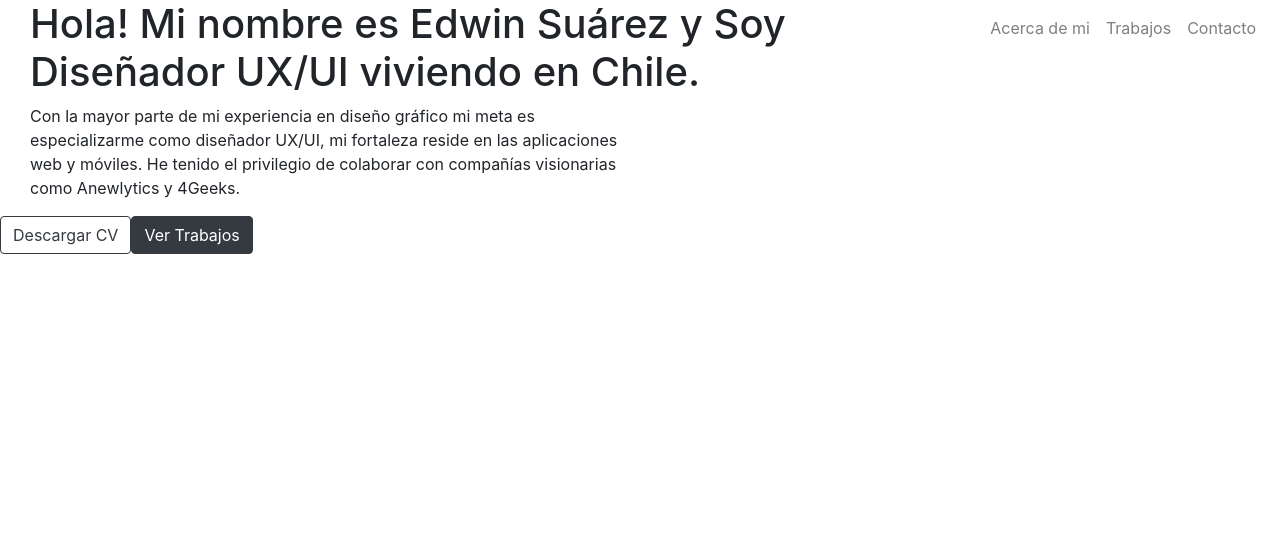
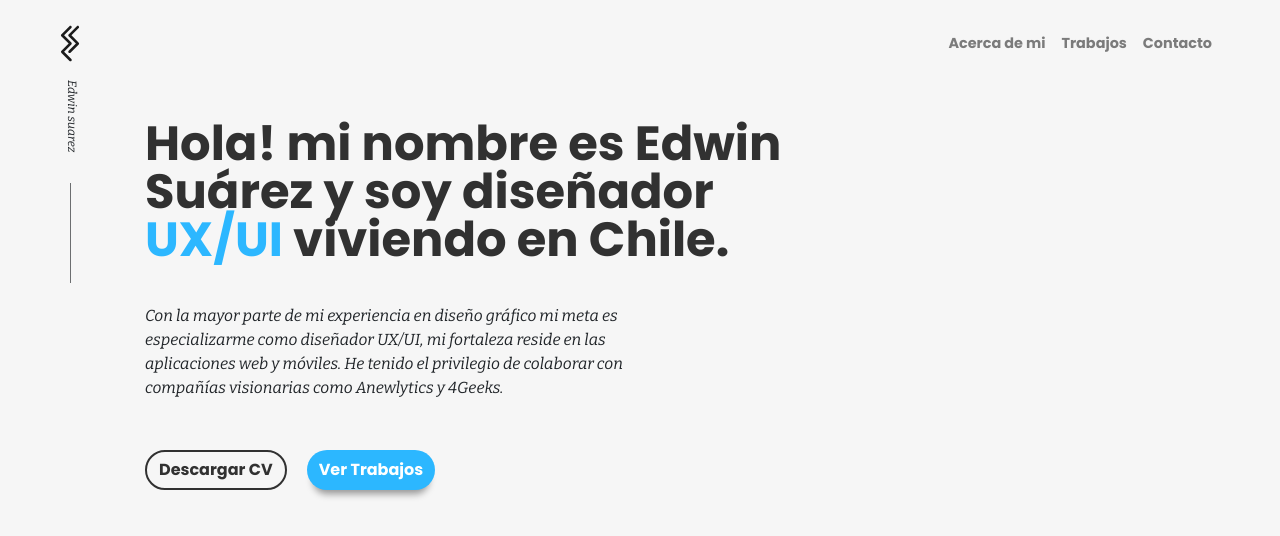
Before and after one commit to ESsuarez/Portafolio-ES, a plain HTML site: page index.html in a window 1280 px wide. Drawn offline with nearby package versions, Linux system fonts and the light colour scheme; a script that the page names is missing.

Commit message:
home section 70%

```diff
--- a/assets/sass/abstracts/_variables.scss
+++ b/assets/sass/abstracts/_variables.scss
@@ -0,0 +1,42 @@
+// Esquema de colores
+
+//Primer esquema de colores
+
+$white:#ffffff;
+$platinum:#f6f6f6;
+$light-gray:#A0A0A0;
+
+//Segundo esquema de colores
+
+$sky-blue:#2CB7FF;
+$cream-blue:#61CAFF;
+
+//tercer esquema de colores
+
+$primary-pink:#E56353;
+$ruddy-pink:#D76C69;
+$spanish-pink:#ECBCBA;
+
+// cuarto esquema de colores
+
+$primary-black:#1b1b1b;
+$second-black:#313131;
+$third-black:#6C6E70;
+
+//Tipografias
+
+$poppins: 'Poppins', sans-serif;
+$bitter: 'Bitter', serif;
+
+//peso de fuentes
+
+$light:300;
+$regular:400;
+$bold:700;
+$black:900;
+
+//Tamaño de fuentes
+$xx-large:4rem;
+$x-large:3rem;
+$large:2rem;
+$medium:1rem;
--- a/assets/sass/base/_base.scss
+++ b/assets/sass/base/_base.scss
@@ -0,0 +1,3 @@
+body{
+    background-color:$platinum;
+}
--- a/assets/sass/base/_typography.scss
+++ b/assets/sass/base/_typography.scss
@@ -0,0 +1,3 @@
+body{
+    font-family: $poppins;
+}
--- a/assets/sass/components/_buttons.scss
+++ b/assets/sass/components/_buttons.scss
@@ -0,0 +1,20 @@
+.button{
+    border-radius: 30px;
+    border: 2px solid $second-black;
+    font-weight: $bold;
+    color:$second-black;
+    &:hover{
+        background-color: $second-black;
+        color:$sky-blue;
+    }
+}
+
+.btn-dark{
+    background-color: $sky-blue;
+    border:none;
+    color:$white;
+    margin-left: 20px;
+    -webkit-box-shadow: 0px 10px 7px -6px rgba(0,0,0,0.39);
+    -moz-box-shadow: 0px 10px 7px -6px rgba(0,0,0,0.39);
+    box-shadow: 0px 10px 7px -6px rgba(0,0,0,0.39);
+}
--- /dev/null
+++ b/assets/sass/layout/index/_header.scss
@@ -0,0 +1,25 @@
+.header{
+    &__nav{
+        padding:20px 60px;
+        font-size: 0.9rem;
+        font-weight: $bold;
+    }
+
+     &__logo{
+       width: 20px;
+     }
+
+   .st0{
+       fill:$primary-black;
+   }
+}
+
+@media (max-width: 480px) {
+
+    .header{
+        &__nav{
+            background-color: $white;
+        }
+    }
+
+  }
--- /dev/null
+++ b/assets/sass/layout/index/_home-section.scss
@@ -0,0 +1,68 @@
+.home{
+    padding-top:120px;
+    padding-left:60px;
+
+    &__linea{
+        width: 40px;
+        height: 8px;
+        background-color: $third-black;
+        margin-bottom: 30px;
+        margin-left: 15px;
+    }
+
+    &__h1{
+        font-family: $poppins;
+        font-size: $x-large;
+        font-weight: $bold;
+        line-height: 1;
+        margin-bottom: 40px;
+        color:$second-black;
+    }
+
+    &__ui-ux{
+        color:$sky-blue;
+    }
+
+    &__p{
+        margin-bottom: 50px;
+        font-family: $bitter;
+        font-style:italic;
+    }
+
+    &__button{
+        padding-left:30px;
+    }
+}
+
+.name{
+    position:fixed;
+    p{
+        margin:80px 0px 0px 63px;
+        position: absolute;
+        writing-mode: vertical-rl;
+        text-orientation: mixed;
+        font-size: 12px;
+        font-family: $bitter;
+        font-style: italic;
+        height: max-content;
+    }
+
+    &__line{
+        height: 100px;
+        width: 1px;
+        background-color: $third-black;
+        position: absolute;
+        margin:183px 0px 0px 70px;
+    }
+}
+
+@media (max-width: 480px) {
+
+    .home {
+        padding-left:15px;
+        &__h1{
+            font-size: $large;
+        }
+    }
+
+  }
--- /dev/null
+++ b/assets/sass/layout/index/_trabajos.scss
@@ -0,0 +1,3 @@
+.work{
+    height: 800px;
+}
--- a/assets/sass/main.scss
+++ b/assets/sass/main.scss
@@ -7,10 +7,10 @@
 @import 'base/reset';
 @import 'base/typography';
 
-@import 'layout/contacto';
-@import 'layout/header';
-@import 'layout/home-section';
-@import 'layout/trabajos';
+@import 'layout/index/contacto';
+@import 'layout/index//header';
+@import 'layout/index/home-section';
+@import 'layout/index/trabajos';
 
 @import 'components/buttons';
 
--- a/index.html
+++ b/index.html
@@ -14,18 +14,12 @@
 </head>
 
 <body>
-    <section class="landing-bg">
-        <header class="container-fluid ">
-            <nav class="navbar navbar-expand-lg fixed-top navbar-light bg-navegacion">
-                <a class="navbar-brand" href="#">
+    <header class="header container-fluid">
+        <nav class="header__nav navbar navbar-expand-lg fixed-top navbar-light">
+            <a class="header__logo navbar-brand" href="#">
                 <svg version="1.1" id="Layer_1" xmlns="http://www.w3.org/2000/svg"
                     xmlns:xlink="http://www.w3.org/1999/xlink" x="0px" y="0px" viewBox="0 0 43 80"
                     style="enable-background:new 0 0 43 80;" xml:space="preserve">
-                        <style type="text/css">
-                            .st0 {
-                                fill: #f73676;
-                            }
-                        </style>
                     <g id="Home_page_high_V1.0_6_1_">
                         <g id="Grupo_6_1_" transform="translate(-143.774 -43.582)">
                             <path id="Unión_2_1_" class="st0"
@@ -59,28 +53,28 @@
             </div>
         </nav>
     </header>
-        <section class="container-fluid">
-            <div class="home-margin-h1">
-                <div class="col-sm-12 col-md-9">
-                    <h1>Hola! Mi nombre es Edwin Suárez y Soy Diseñador <span class="home-ui-ux">UX/UI</span> viviendo
-                        en Chile.</h1>
-                </div>
-                <div class="col-sm-12 col-md-6 ">
-                    <p>Con la mayor parte de mi experiencia en diseño gráfico mi meta es especializarme como diseñador
-                        UX/UI, mi
+    <section class="name d-none d-lg-block">
+        <p class="name__p">Edwin suarez</p>
+        <div class="name__line"></div>
+    </section>
+    <section class="home container">
+        <h1 class=" home__h1 col-sm-12 col-md-8">Hola! mi nombre es Edwin Suárez y soy diseñador <span
+                class="home__ui-ux">UX/UI</span> viviendo en Chile.</h1>
+        <p class="home__p col-sm-12 col-md-6">Con la mayor parte de mi experiencia en diseño gráfico mi meta es
+            especializarme como diseñador UX/UI, mi
             fortaleza reside en las aplicaciones web y móviles. He tenido el privilegio de colaborar con
-                        compañías
-                        visionarias como Anewlytics y 4Geeks.
+            compañías visionarias como Anewlytics y 4Geeks.
         </p>
-                </div>
-                <div class="linea"></div>
-                <div class="row home-button">
-                    <button type="button" class="btn btn-outline-dark">Descargar CV</button>
-                    <button type="button" class="btn btn-dark">Ver Trabajos</button>
-                </div>
+        <!--<div class="home__linea"></div>-->
+        <div class="home__button row">
+            <button type="button" class="button btn btn-outline-dark">Descargar CV</button>
+            <button type="button" class="button btn btn-dark">Ver Trabajos</button>
         </div>
     </section>
+    <section class="work container">
+
     </section>
+
 
 
 
```
Also changed, not shown: assets/css/main.css, assets/sass/layout/_header.scss (deleted), assets/sass/layout/_home-section.scss (deleted), assets/sass/layout/_trabajos.scss (deleted), assets/sass/layout/index/_contacto.scss (added), 1 other file. Lines whose indentation alone changed are shown as unchanged.
